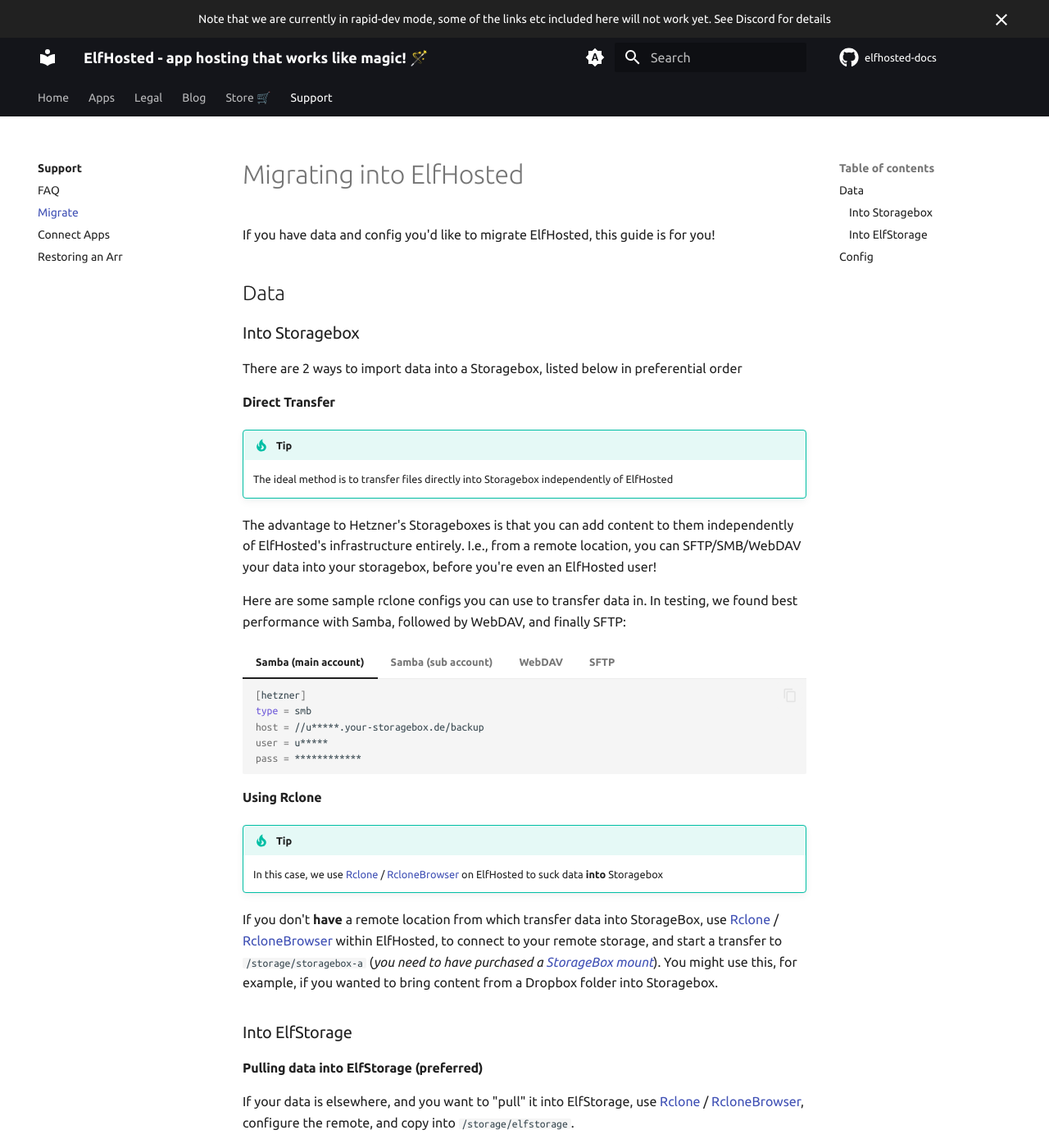
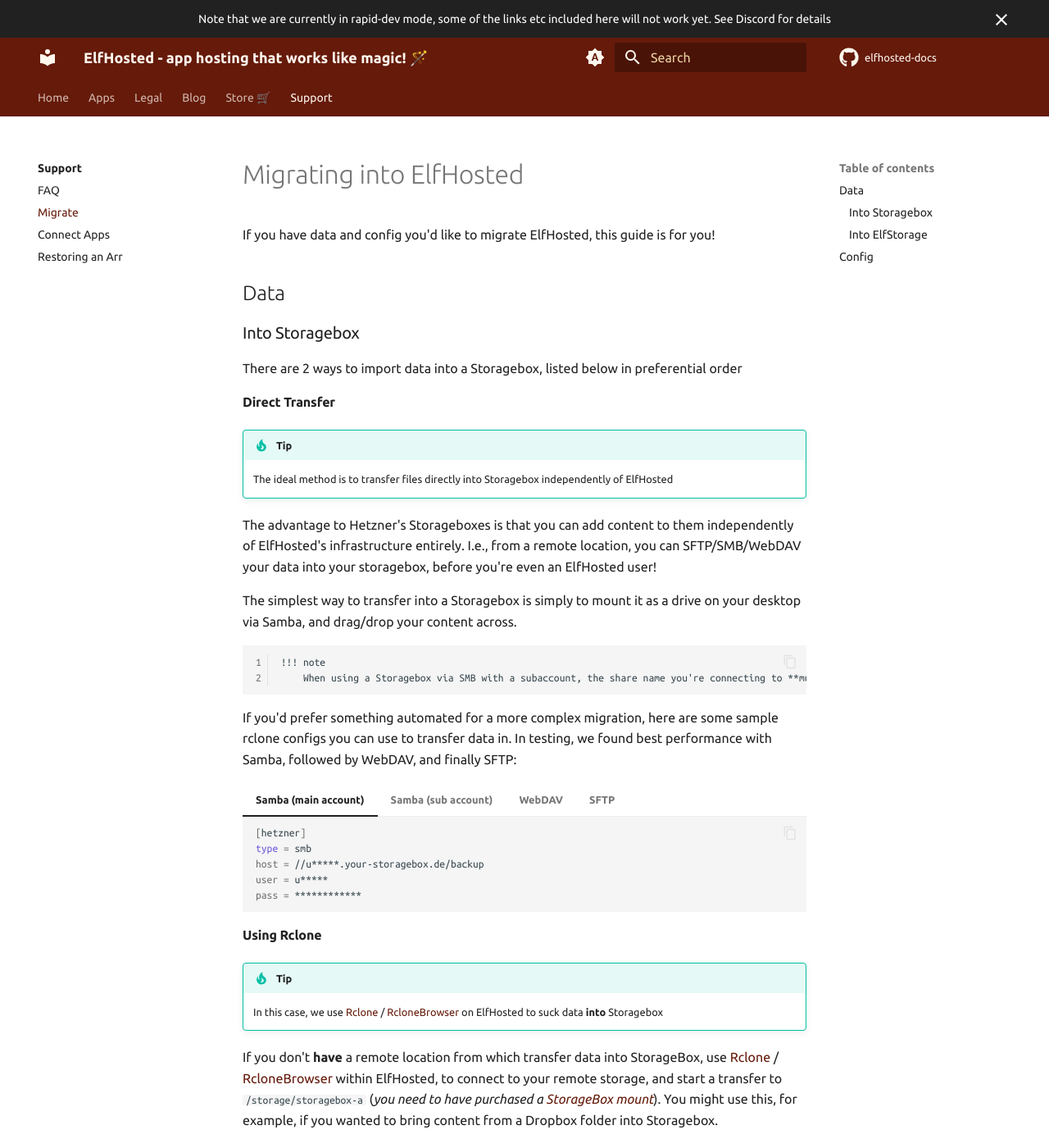
Before and after one commit to elfhosted/elfhosted.com, an MkDocs documentation site: the page built from docs/how-to/migrate.md, in a window 1280 px wide and 1400 px high. Shown: the whole window at 82% size. Built offline with MkDocs 1.6.1 and Material for MkDocs 9.7.7, drawn with Linux system fonts in a browser that asks for light colours; plug-ins that fetch from the network failed and are left out; comment, search, counter and statistics services are not loaded.

Commit message:
Play with color scheme
Signed-off-by: David Young <davidy@funkypenguin.co.nz>

```diff
--- a/docs/how-to/migrate.md
+++ b/docs/how-to/migrate.md
@@ -20,7 +20,12 @@ There are 2 ways to import data into a Storagebox, listed below in preferential
 
 The advantage to Hetzner's Storageboxes is that you can add content to them independently of ElfHosted's infrastructure entirely. I.e., from a remote location, you can SFTP/SMB/WebDAV your data into your storagebox, before you're even an ElfHosted user!
 
-Here are some sample rclone configs you can use to transfer data in. In testing, we found best performance with Samba, followed by WebDAV, and finally SFTP:
+The simplest way to transfer into a Storagebox is simply to mount it as a drive on your desktop via Samba, and drag/drop your content across.
+
+    !!! note
+        When using a Storagebox via SMB with a subaccount, the share name you're connecting to **must** be the same as the username of the subaccount
+
+If you'd prefer something automated for a more complex migration, here are some sample rclone configs you can use to transfer data in. In testing, we found best performance with Samba, followed by WebDAV, and finally SFTP:
 
 === "Samba (main account)"
 
--- /dev/null
+++ b/docs/stylesheets/extra.css
@@ -0,0 +1,14 @@
+:root {
+    --md-primary-fg-color:        #651A0A;
+    --md-primary-fg-color--light: #ECB7B7;
+    --md-primary-fg-color--dark:  #651A0A;
+
+    --md-primary-bg-color:        #fff8ee;
+    --md-primary-bg-color--light: #EFD89D;
+
+    --md-accent-fg-color:                hsla(#{hex2hsl($clr-indigo-a200)}, 1);
+    --md-accent-fg-color--transparent:   hsla(#{hex2hsl($clr-indigo-a200)}, 0.1);
+    --md-accent-bg-color:                #651A0A;
+    --md-accent-bg-color--light:         hsla(0, 0%, 100%, 0.7);
+
+  }
--- a/mkdocs.yml
+++ b/mkdocs.yml
@@ -166,6 +166,7 @@ theme:
     tag:
       kubernetes: material/kubernetes
       js: fontawesome/brands/js
+
   palette:
 
     # Palette toggle for automatic mode
@@ -178,7 +179,7 @@ theme:
     # Toggle light mode
     - media: "(prefers-color-scheme: light)"
       scheme: default
-      primary: 'black'
+      primary: 'custom'
       accent: 'orange'
       toggle:
         icon: material/brightness-7
@@ -187,7 +188,7 @@ theme:
     # Toggle dark mode
     - media: "(prefers-color-scheme: dark)"
       scheme: slate
-      primary: 'black'
+      primary: 'custom'
       accent: 'orange'
       toggle:
         icon: material/brightness-4
@@ -196,6 +197,10 @@ theme:
   font:
     text: 'Ubuntu'
     code: 'Ubuntu Mono'
+
+extra_css:
+  - stylesheets/extra.css
+  - extras/css/icons.css
 
 extra:
   status:
@@ -210,9 +215,6 @@ extra:
       link: 'http://discord.elfhosted.com'
     - icon: 'simple/matrix'
       link: 'http://matrix.funkypenguin.co.nz'
-
-extra_css:
-  - extras/css/icons.css
 
 extra_javascript:
   # - extras/javascript/plausible.js
```
Also changed, not shown: other parts of docs/how-to/migrate.md (+0 -3 lines), docs/index.md (+1 -1 lines), docs/images/screenshots/rclonefm.png (added).
